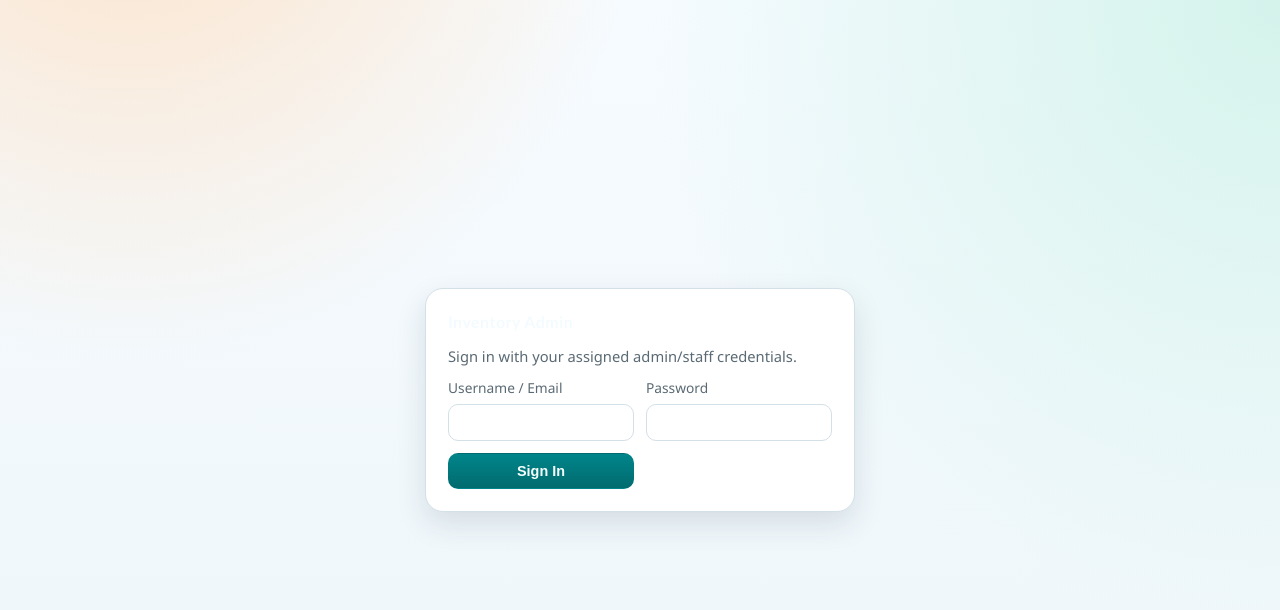
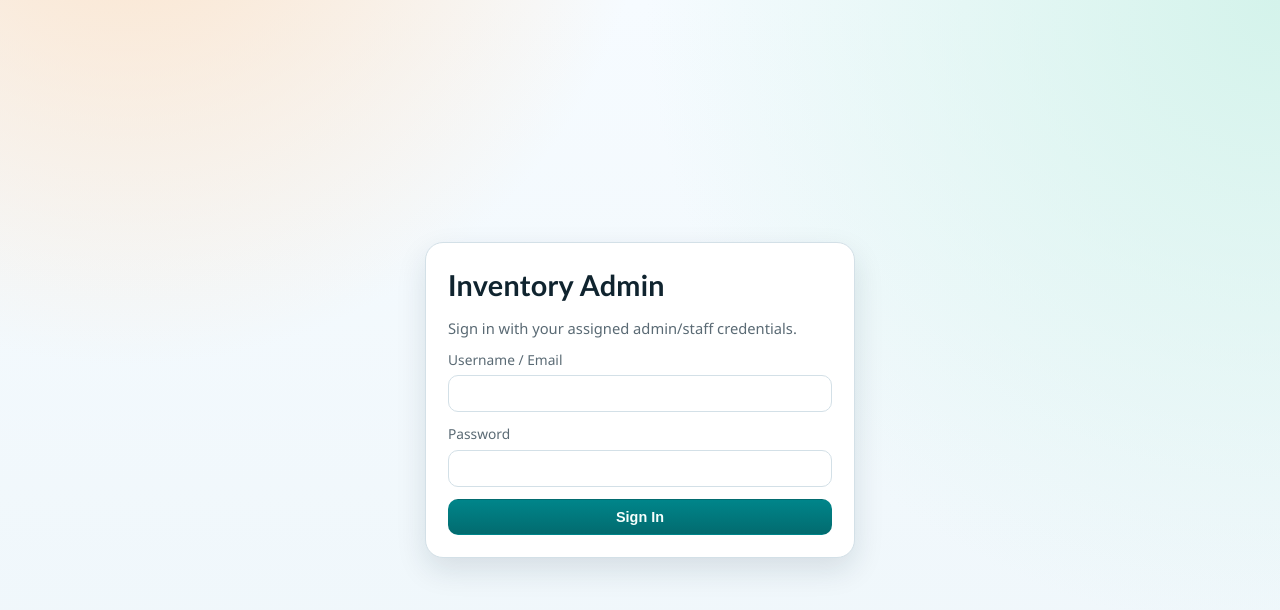
Before and after one commit to AKCD1998/PaaSRTSM-project, a React (Vite) app in the folder apps/admin-web/: page /login in a window 1280 px wide. Shown: the top 610 px of the page. Built offline with nearby package versions, Linux system fonts and the light colour scheme; no server answers.

Commit message:
fixing style ?

```diff
--- a/apps/admin-web/src/pages/LoginPage.jsx
+++ b/apps/admin-web/src/pages/LoginPage.jsx
@@ -30,11 +30,11 @@ export function LoginPage() {
   return (
     <div className="login-wrap">
       <div className="login-card">
-        <div className="brand-title">Inventory Admin</div>
+        <div className="login-title">Inventory Admin</div>
         <p className="muted">
           Sign in with your assigned admin/staff credentials.
         </p>
-        <form className="form-grid" onSubmit={handleSubmit}>
+        <form className="form-grid login-form-grid" onSubmit={handleSubmit}>
           <label>
             Username / Email
             <input
--- a/apps/admin-web/src/styles.css
+++ b/apps/admin-web/src/styles.css
@@ -377,6 +377,18 @@ ul {
   gap: 12px;
 }
 
+.login-title {
+  font-family: "Aptos Display", "Trebuchet MS", sans-serif;
+  font-weight: 700;
+  font-size: 1.8rem;
+  color: var(--ink-main);
+  letter-spacing: 0.01em;
+}
+
+.login-form-grid {
+  grid-template-columns: 1fr;
+}
+
 .toggle-inline {
   display: flex;
   align-items: center;
```
Also changed, not shown: 3 other files (tests, documents, lock files or other folders).
